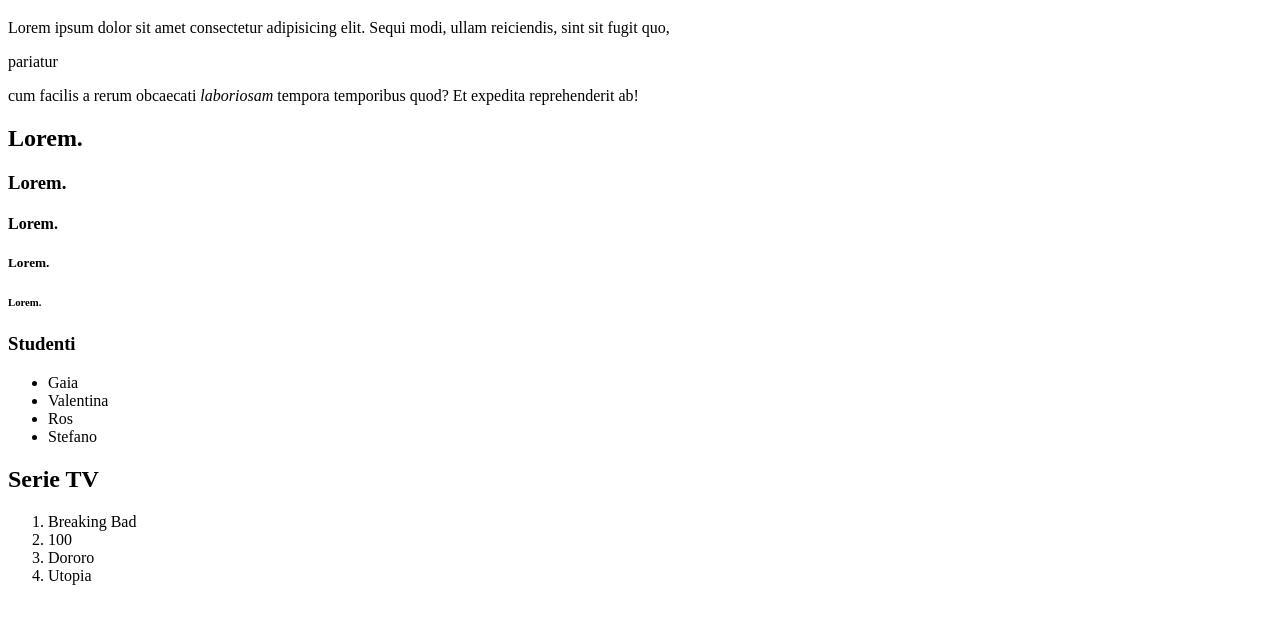
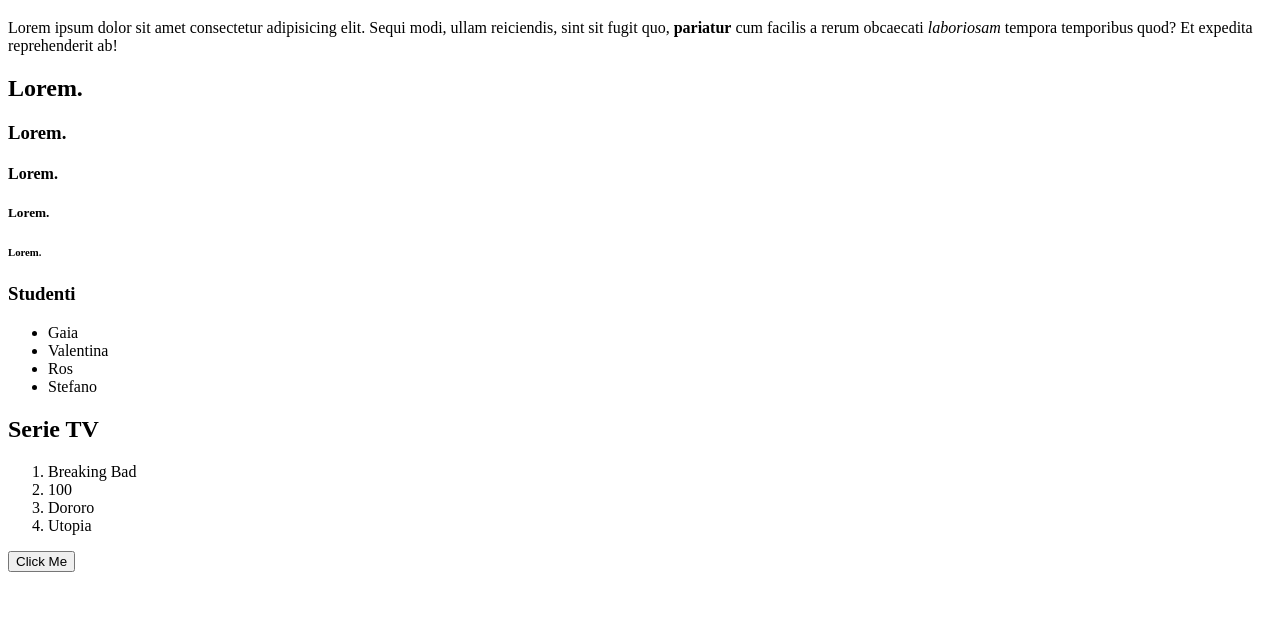
Before and after one commit to pollohultima/42_live_1, a plain HTML site: page index.html in a window 1280 px wide. Shown: the part 61-680 px from the top of the page. Drawn offline with Linux system fonts and the light colour scheme.

Commit message:
Finito live coding

```diff
--- a/index.html
+++ b/index.html
@@ -4,13 +4,16 @@
         <meta charset="UTF-8">
         <meta http-equiv="X-UA-Compatible" content="IE=edge">
         <meta name="viewport" content="width=device-width, initial-scale=1.0">
+    </head>
 
-</head>
     <body>
 
         <!-- Prima sezione -->
         <h1>Hello Classe 42</h1>
-    <p>Lorem ipsum dolor sit amet consectetur adipisicing elit. Sequi modi, ullam reiciendis, sint sit fugit quo,  <p>pariatur</p> cum facilis a rerum obcaecati <em>laboriosam</em>  tempora temporibus quod? Et expedita reprehenderit ab!</p>
+        <p>Lorem ipsum dolor sit amet consectetur adipisicing elit. Sequi modi,
+            ullam reiciendis, sint sit fugit quo, <strong>pariatur</strong> cum
+            facilis a rerum obcaecati <em>laboriosam</em> tempora temporibus
+            quod? Et expedita reprehenderit ab!</p>
         <!-- /Prima sezione -->
 
         <!--Titoli  -->
@@ -43,6 +46,9 @@
                 <li>Utopia</li>
             </ol>
         </div>
+        <!-- /Serie Tv -->
+
+        <button>Click Me</button>
 
     </body>
 </html>
```
Lines whose indentation alone changed are shown as unchanged.
